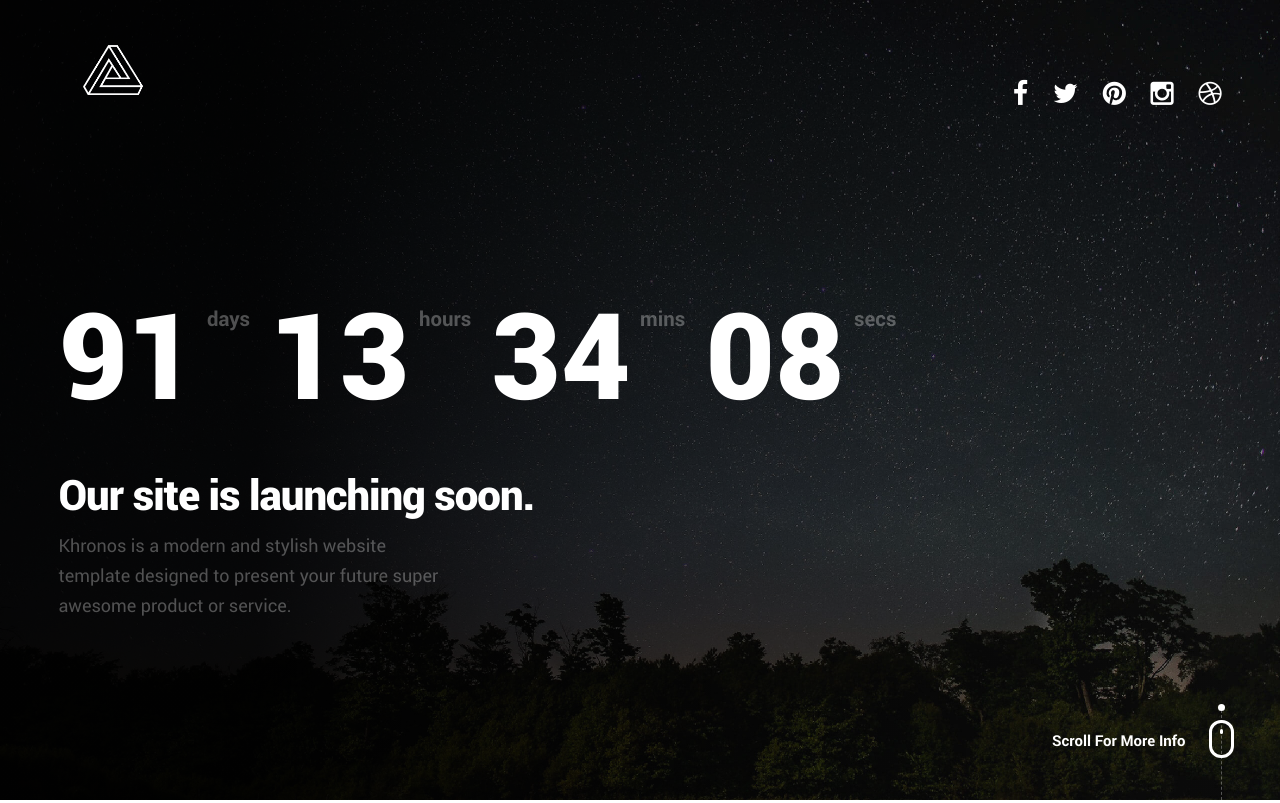
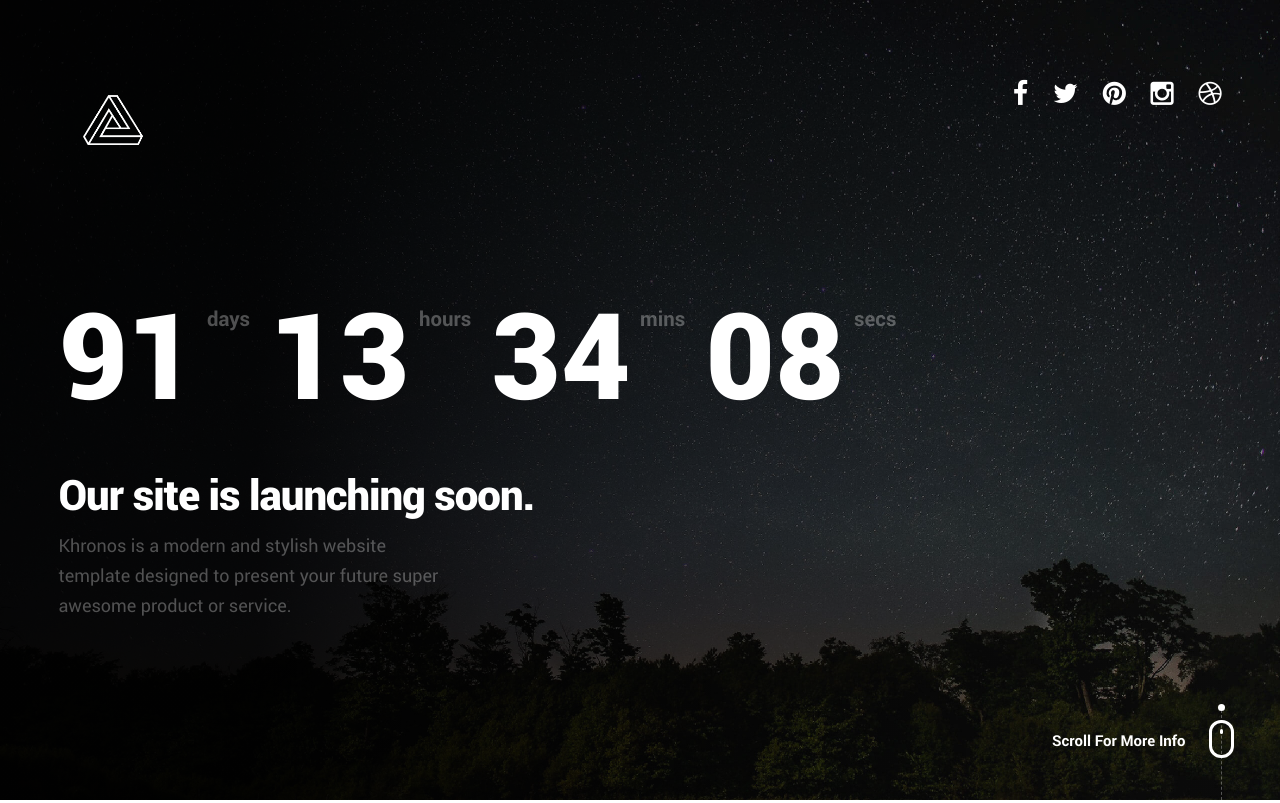
Before and after one commit to Emmanuel-umeh/Trofira_Coming_Soon, a plain HTML site: page styles.html in a window 1280 px wide. Shown: the top 803 px of the page. Drawn offline with Linux system fonts and the light colour scheme.

Commit message:
--- Auto-Git Commit ---

```diff
--- a/css/main.css
+++ b/css/main.css
@@ -819,7 +819,7 @@ header .logo {
 header .logo a {
 	display: block;
 	margin: 0;
-	margin-top: -50px;
+	/* margin-top: -50px; */
 	padding: 0;
 	outline: 0;
 	border: none;
```
